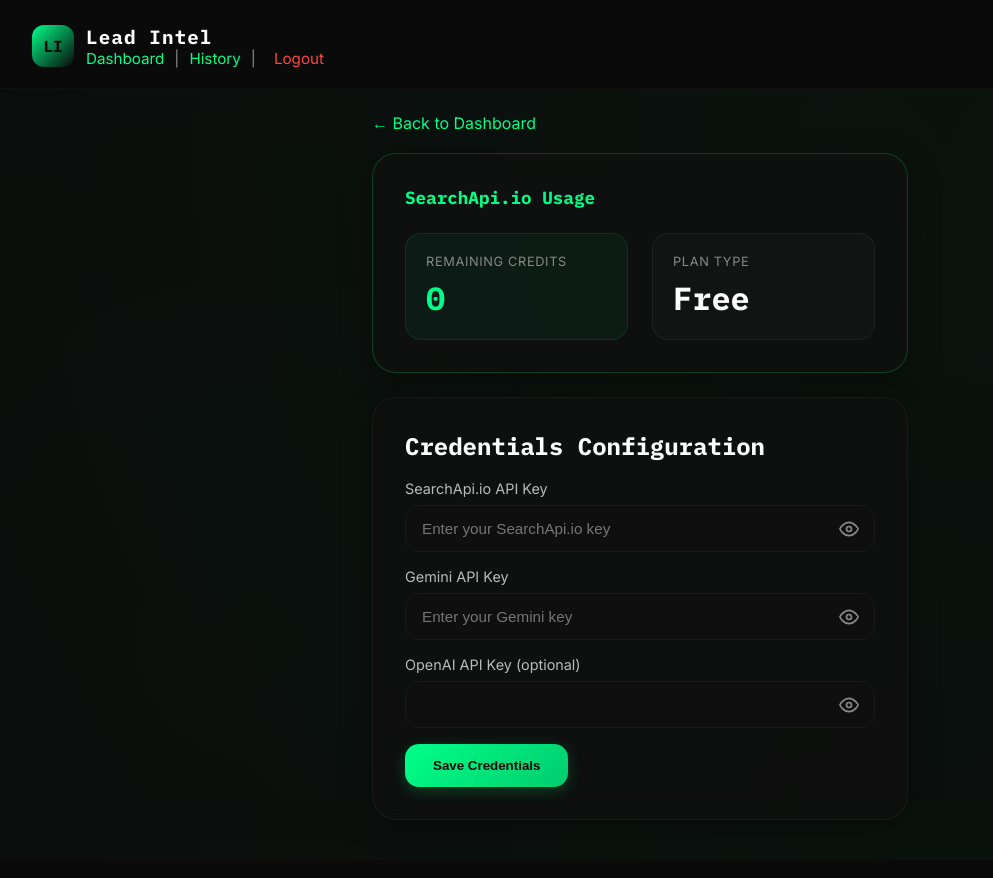
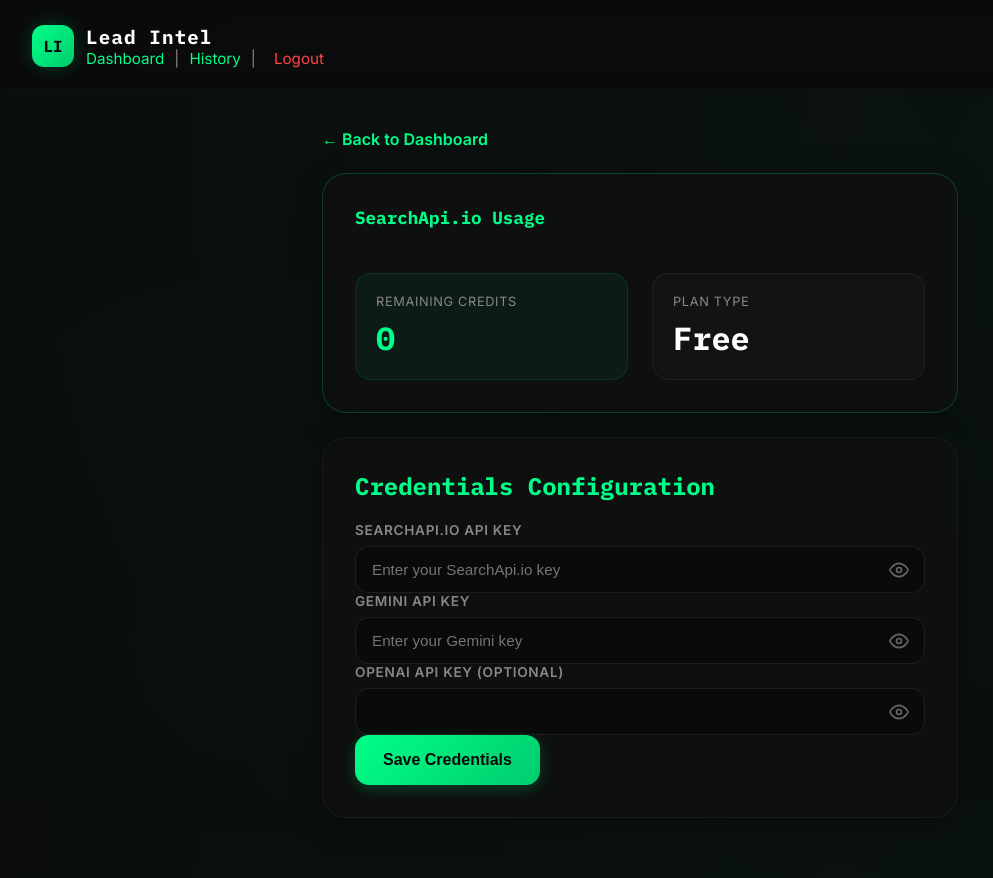
Before and after one commit to Metlink-in/Leadscreper-, a FastAPI app: template app/templates/admin.html in a window 1280 px wide. Shown: the whole page, without its empty margins (0-993 px from the left). Before the commit the page ends 820 px from the top, so only its background shows below. Run offline with FastAPI, Linux system fonts and the light colour scheme; the template is opened without the code that fills it, so the values that code supplies are empty.

Commit message:
Finalizing UI/UX optimizations: premium aesthetics across all pages, 4-feature landing grid, and core reliability fixes

```diff
--- a/app/templates/admin.html
+++ b/app/templates/admin.html
@@ -16,6 +16,7 @@
       font-family: "Inter", sans-serif;
       background: #0a0a0a;
       color: #ffffff;
+      --primary: #00ff88;
     }
 
     * {
@@ -32,7 +33,7 @@
     }
 
     a {
-      color: #00ff88;
+      color: var(--primary);
       text-decoration: none;
     }
 
@@ -42,8 +43,9 @@
       justify-content: space-between;
       gap: 16px;
       padding: 24px 32px 20px;
-      border-bottom: 1px solid #111111;
-      background: #0a0a0a;
+      border-bottom: 1px solid #111;
+      background: rgba(10, 10, 10, 0.8);
+      backdrop-filter: blur(10px);
     }
 
     .brand {
@@ -56,12 +58,13 @@
       width: 42px;
       height: 42px;
       border-radius: 12px;
-      background: linear-gradient(135deg, #00ff88, #0a0a0a);
+      background: linear-gradient(135deg, var(--primary), #00cc6e);
       display: grid;
       place-items: center;
       color: #0a0a0a;
       font-family: "IBM Plex Mono", monospace;
       font-weight: 700;
+      box-shadow: 0 0 20px rgba(0, 255, 136, 0.2);
     }
 
     .brand h1 {
@@ -80,8 +83,8 @@
     }
 
     .layout {
-      padding: 24px 32px 40px;
-      max-width: 600px;
+      padding: 40px 32px 60px;
+      max-width: 700px;
       margin: 0 auto;
     }
 
@@ -92,34 +95,46 @@
       border-radius: 24px;
       padding: 32px;
       box-shadow: 0 8px 32px rgba(0, 0, 0, 0.3);
+      display: grid;
+      gap: 20px;
     }
 
     .panel h2 {
-      margin: 0 0 18px;
+      margin: 0;
       font-family: "IBM Plex Mono", monospace;
       font-weight: 700;
+      color: var(--primary);
+      font-size: 1.5rem;
     }
 
     .field {
       display: grid;
       gap: 8px;
-      margin-bottom: 16px;
     }
 
     .field label {
-      font-size: 0.9rem;
-      color: #bbbbbb;
+      font-size: 0.85rem;
+      color: #888;
+      font-weight: 600;
+      text-transform: uppercase;
+      letter-spacing: 0.05em;
     }
 
-    .field input,
-    .field select {
+    .field input {
       width: 100%;
-      background: #0f0f0f;
-      border: 1px solid #1a1a1a;
+      background: rgba(0, 0, 0, 0.3);
+      border: 1px solid rgba(255, 255, 255, 0.08);
       border-radius: 14px;
       color: #ffffff;
       padding: 14px 16px;
       font-size: 0.95rem;
+      transition: all 0.3s ease;
+    }
+
+    .field input:focus {
+      outline: none;
+      border-color: var(--primary);
+      box-shadow: 0 0 15px rgba(0, 255, 136, 0.1);
     }
 
     .button {
@@ -129,13 +144,14 @@
       gap: 10px;
       border: none;
       border-radius: 14px;
-      background: linear-gradient(135deg, #00ff88, #00cc6e);
+      background: linear-gradient(135deg, var(--primary), #00cc6e);
       color: #0a0a0a;
       font-weight: 700;
       cursor: pointer;
-      padding: 14px 28px;
+      padding: 16px 28px;
       transition: all 0.3s cubic-bezier(0.4, 0, 0.2, 1);
       box-shadow: 0 4px 15px rgba(0, 255, 136, 0.2);
+      font-size: 1rem;
     }
 
     .button:hover {
@@ -144,9 +160,12 @@
     }
 
     .back-link {
-      display: inline-block;
-      margin-bottom: 20px;
-      color: #00ff88;
+      display: inline-flex;
+      align-items: center;
+      gap: 8px;
+      margin-bottom: 24px;
+      color: var(--primary);
+      font-weight: 600;
     }
 
     .password-wrapper {
@@ -160,15 +179,16 @@
       transform: translateY(-50%);
       background: none;
       border: none;
-      color: #888;
+      color: #666;
       cursor: pointer;
       padding: 4px;
       display: flex;
       align-items: center;
+      transition: color 0.3s;
     }
 
     .toggle-password:hover {
-      color: #00ff88;
+      color: var(--primary);
     }
   </style>
 
```
Also changed, not shown: app/templates/history.html (+55 -33 lines), app/templates/index.html (+25 -11 lines), app/templates/landing.html (+8 -1 lines).
